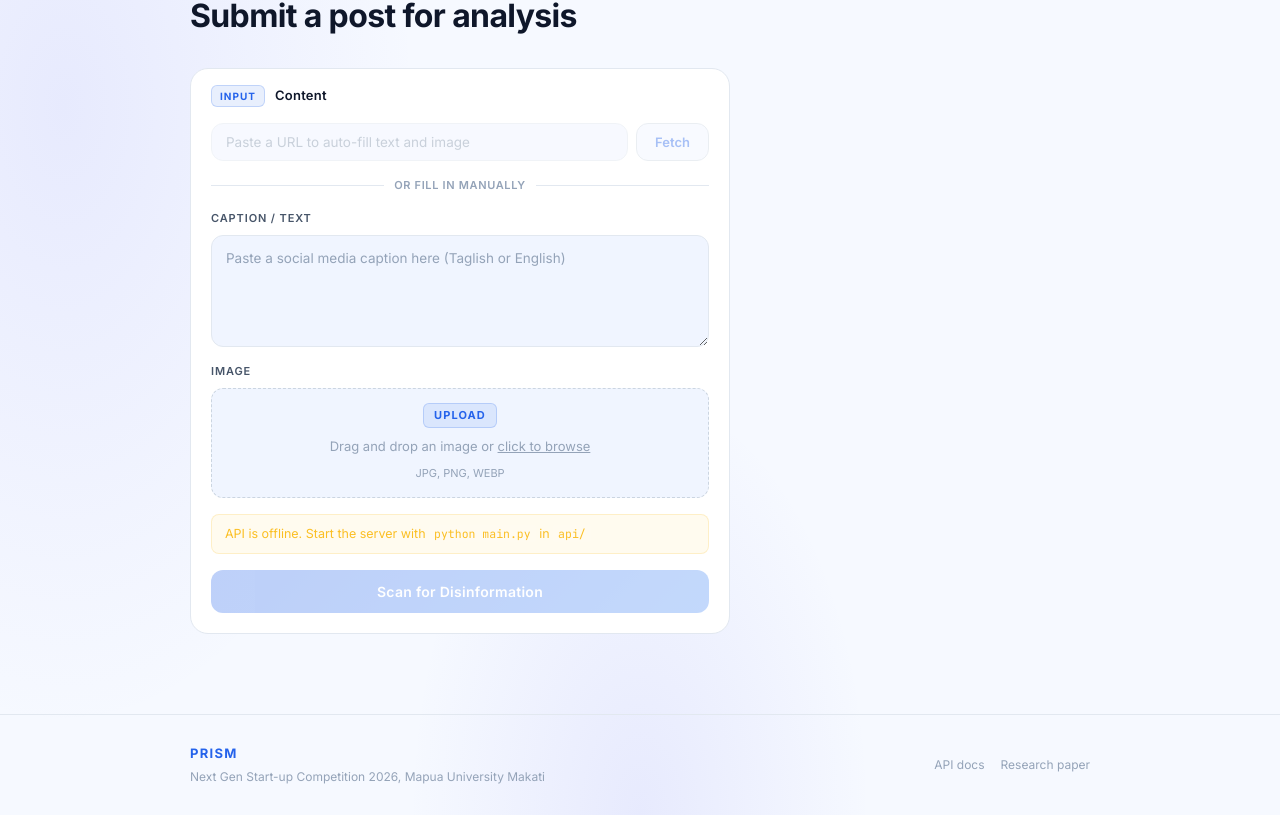
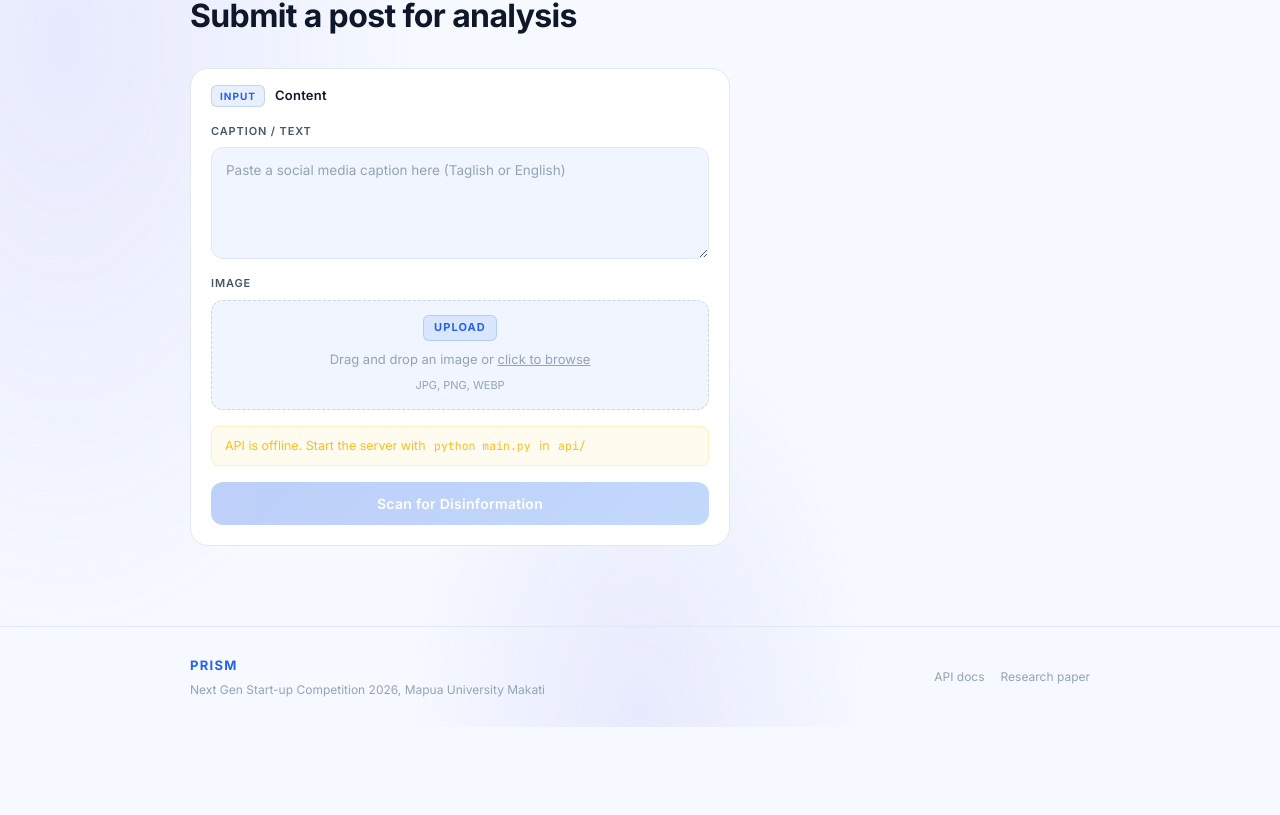
Before and after one commit to lncadrnn/P.R.I.S.M., a React (Vite) app in the folder web/: page / in a window 1280 px wide. Shown: the part 2020-2835 px from the top of the page. After the commit the page ends 2747 px from the top, so only its background shows below. Built offline with nearby package versions, Linux system fonts and the light colour scheme; no server answers.

Commit message:
feat: remove URL fetching functionality and clean up related components

```diff
--- a/web/src/api.js
+++ b/web/src/api.js
@@ -3,15 +3,6 @@ const BASE = ''  // proxied through Vite → http://127.0.0.1:8000
 export async function checkHealth() {
   const res = await fetch(`${BASE}/health`)
   if (!res.ok) throw new Error('API unreachable')
-  return res.json()
-}
-
-export async function fetchFromUrl(url) {
-  const res = await fetch(`${BASE}/fetch-url?url=${encodeURIComponent(url)}`)
-  if (!res.ok) {
-    const err = await res.json().catch(() => ({}))
-    throw new Error(err.detail || `Could not fetch URL (${res.status})`)
-  }
   return res.json()
 }
 
--- a/web/src/components/SubmitForm.jsx
+++ b/web/src/components/SubmitForm.jsx
@@ -1,11 +1,8 @@
 import { useState, useRef } from 'react'
-import { scan, fetchFromUrl } from '../api'
+import { scan } from '../api'
 import styles from './SubmitForm.module.css'
 
 export default function SubmitForm({ onResult, disabled }) {
-  const [url, setUrl] = useState('')
-  const [fetching, setFetching] = useState(false)
-  const [fetchError, setFetchError] = useState(null)
   const [text, setText] = useState('')
   const [imageFile, setImageFile] = useState(null)
   const [imagePreview, setImagePreview] = useState(null)
@@ -32,32 +29,6 @@ export default function SubmitForm({ onResult, disabled }) {
     if (fileRef.current) fileRef.current.value = ''
   }
 
-  async function handleFetchUrl(e) {
-    e.preventDefault()
-    const trimmed = url.trim()
-    if (!trimmed) return
-    setFetchError(null)
-    setFetching(true)
-    try {
-      const data = await fetchFromUrl(trimmed)
-      if (data.text) setText(data.text)
-      if (data.image_url) {
-        // Download image_url as a blob so it goes through the normal image flow
-        const imgRes = await fetch(data.image_url)
-        const blob = await imgRes.blob()
-        const file = new File([blob], 'fetched-image.jpg', { type: blob.type || 'image/jpeg' })
-        handleImage(file)
-      }
-      if (!data.text && !data.image_url) {
-        setFetchError('No text or image found at that URL. Try a news article or public post.')
-      }
-    } catch (err) {
-      setFetchError(err.message)
-    } finally {
-      setFetching(false)
-    }
-  }
-
   async function handleSubmit(e) {
     e.preventDefault()
     if (!text.trim() && !imageFile) {
@@ -80,29 +51,6 @@ export default function SubmitForm({ onResult, disabled }) {
 
   return (
     <form className={styles.form} onSubmit={handleSubmit}>
-      <div className={styles.urlRow}>
-        <input
-          className={styles.urlInput}
-          type="url"
-          placeholder="Paste a URL to auto-fill text and image"
-          value={url}
-          onChange={e => setUrl(e.target.value)}
-          onKeyDown={e => e.key === 'Enter' && handleFetchUrl(e)}
-          disabled={fetching || disabled}
-        />
-        <button
-          type="button"
-          className={styles.urlBtn}
-          onClick={handleFetchUrl}
-          disabled={fetching || !url.trim() || disabled}
-        >
-          {fetching ? <span className={styles.spinnerSm} /> : 'Fetch'}
-        </button>
-      </div>
-      {fetchError && <p className={styles.error}>{fetchError}</p>}
-
-      <div className={styles.divider}><span>or fill in manually</span></div>
-
       <div className={styles.field}>
         <label className={styles.label}>Caption / Text</label>
         <textarea
--- a/web/src/components/SubmitForm.module.css
+++ b/web/src/components/SubmitForm.module.css
@@ -1,69 +1,4 @@
 .form { display: flex; flex-direction: column; gap: 16px; }
-
-.urlRow {
-  display: flex;
-  gap: 8px;
-}
-.urlInput {
-  flex: 1;
-  background: var(--surface2);
-  border: 1px solid var(--border);
-  border-radius: var(--radius);
-  color: var(--text);
-  padding: 10px 14px;
-  font-size: 13.5px;
-  outline: none;
-  transition: border-color 0.2s, box-shadow 0.2s;
-  min-width: 0;
-}
-.urlInput:focus {
-  border-color: var(--accent);
-  box-shadow: 0 0 0 3px var(--accent-glow);
-}
-.urlInput::placeholder { color: var(--text-muted); }
-.urlInput:disabled { opacity: 0.5; }
-
-.urlBtn {
-  background: var(--surface2);
-  border: 1px solid var(--border2);
-  border-radius: var(--radius);
-  color: var(--accent);
-  font-size: 13px;
-  font-weight: 600;
-  padding: 10px 18px;
-  white-space: nowrap;
-  transition: background 0.15s, border-color 0.15s;
-  display: flex;
-  align-items: center;
-  gap: 6px;
-}
-.urlBtn:hover:not(:disabled) { background: var(--accent-glow); border-color: var(--accent-border); }
-.urlBtn:disabled { opacity: 0.4; cursor: not-allowed; }
-
-.spinnerSm {
-  width: 13px; height: 13px;
-  border: 2px solid var(--accent-border);
-  border-top-color: var(--accent);
-  border-radius: 50%;
-  animation: spin 0.7s linear infinite;
-}
-
-.divider {
-  display: flex;
-  align-items: center;
-  gap: 10px;
-  color: var(--text-muted);
-  font-size: 11px;
-  font-weight: 600;
-  letter-spacing: 0.06em;
-  text-transform: uppercase;
-}
-.divider::before, .divider::after {
-  content: '';
-  flex: 1;
-  height: 1px;
-  background: var(--border);
-}
 
 .field { display: flex; flex-direction: column; gap: 7px; }
 
```
Also changed, not shown: 1 other file (tests, documents, lock files or other folders).
